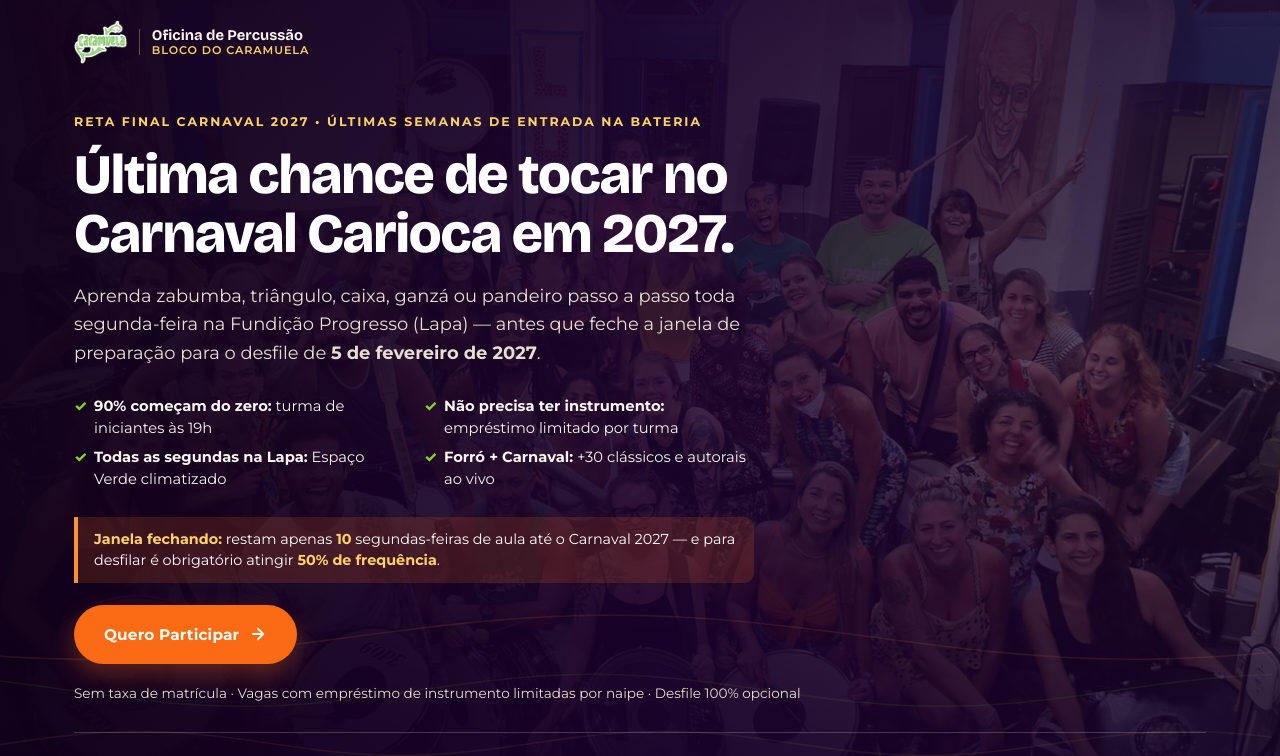
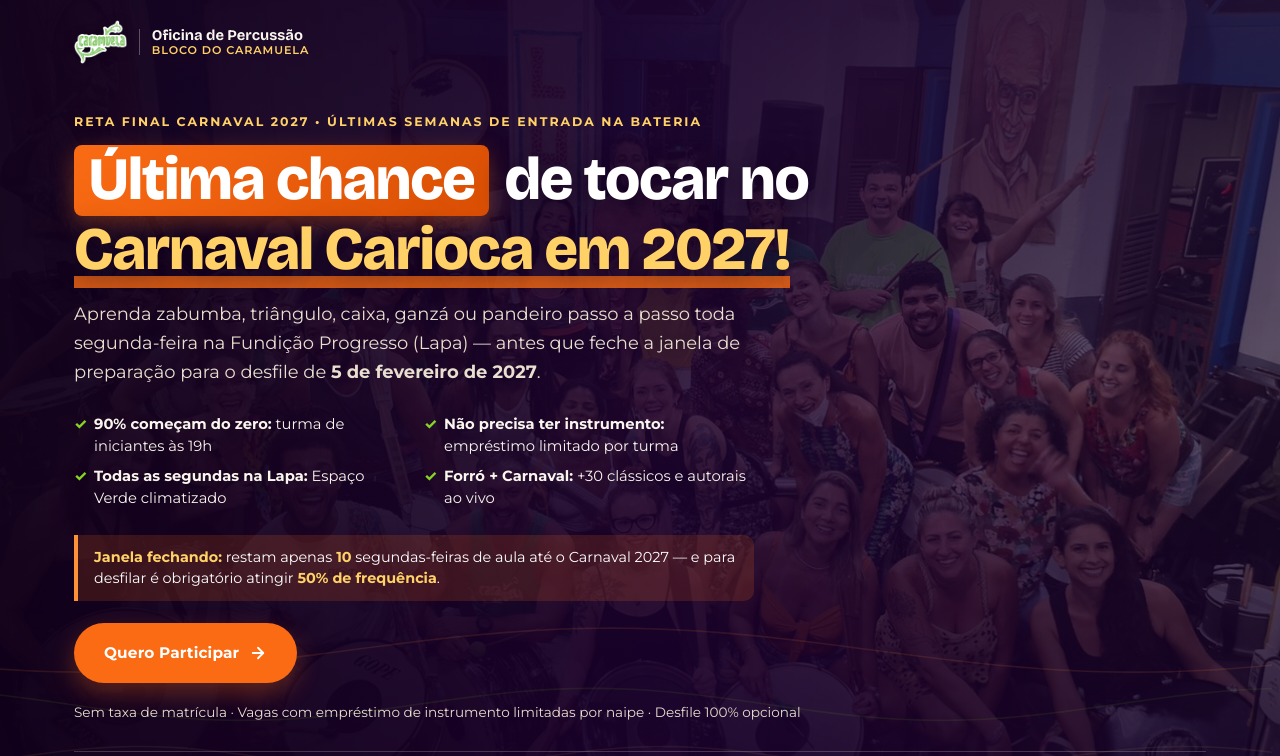
Before and after one commit to igorconde-wq/lp-percussao, a plain HTML site: page index.html in a window 1280 px wide. Shown: the top 756 px of the page. Drawn offline with nearby package versions, Linux system fonts and the light colour scheme.

Commit message:
Highlight hero headline with high-contrast emphasis on 2027 deadline

```diff
--- a/assets/css/style.css
+++ b/assets/css/style.css
@@ -374,12 +374,33 @@ button {
 
 .hero-title {
   font-family: var(--font-display);
-  font-size: clamp(2.15rem, 4.35vw, 3.65rem);
+  font-size: clamp(2.22rem, 4.7vw, 3.95rem);
   font-weight: 800;
-  line-height: 1.07;
+  line-height: 1.1;
   letter-spacing: -0.02em;
   margin: 0 0 18px 0;
   color: #FFFFFF;
+  text-shadow: 0 4px 28px rgba(17, 0, 26, 0.72);
+}
+
+.hero-title__lead {
+  display: inline-block;
+  padding: 0.02em 0.24em 0.07em;
+  margin-right: 0.06em;
+  border-radius: 8px;
+  background: linear-gradient(135deg, var(--clr-orange-500) 0%, #D94E04 100%);
+  color: #FFFFFF;
+  box-shadow: 0 8px 22px rgba(250, 107, 20, 0.34);
+  text-shadow: none;
+}
+
+.hero-title__accent {
+  color: var(--clr-amber-300);
+  background-image: linear-gradient(transparent 84%, rgba(250, 107, 20, 0.82) 84%);
+  background-repeat: no-repeat;
+  -webkit-box-decoration-break: clone;
+  box-decoration-break: clone;
+  padding-bottom: 0.04em;
 }
 
 .hero-lead {
--- a/index.html
+++ b/index.html
@@ -51,7 +51,10 @@
       <div class="container">
         <div class="hero-content">
           <span class="kicker kicker--amber">Reta Final Carnaval 2027 • Últimas semanas de entrada na bateria</span>
-          <h1 id="hero-heading" class="hero-title">Última chance de tocar no Carnaval Carioca em 2027.</h1>
+          <h1 id="hero-heading" class="hero-title">
+            <span class="hero-title__lead">Última chance</span> de tocar no
+            <span class="hero-title__accent">Carnaval Carioca em 2027!</span>
+          </h1>
           <p class="hero-lead">
             Aprenda zabumba, triângulo, caixa, ganzá ou pandeiro passo a passo toda segunda-feira na Fundição Progresso (Lapa) — antes que feche a janela de preparação para o desfile de <strong>5 de fevereiro de 2027</strong>.
           </p>
```
